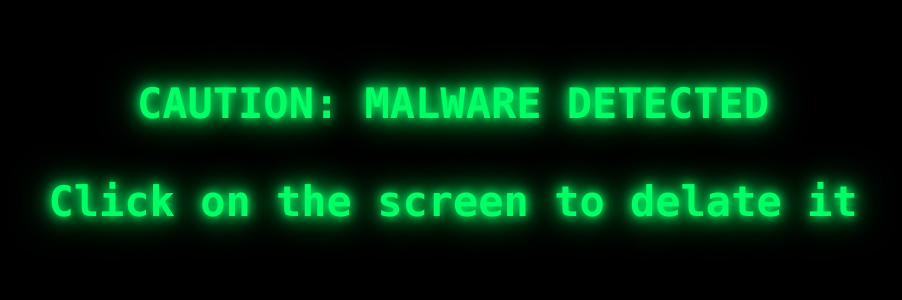
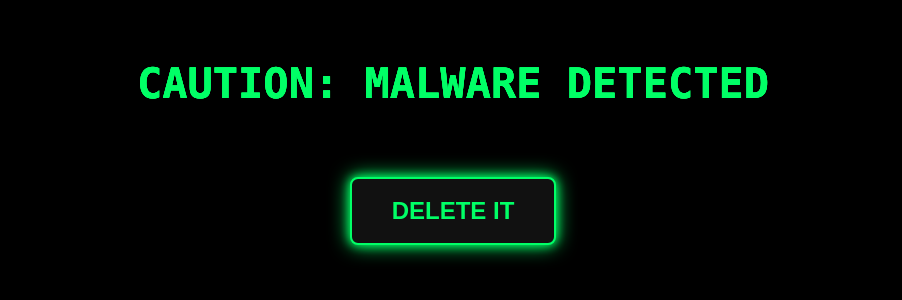
Before and after one commit to jchwastekk/Cacker, a plain HTML site: page index.html in a window 1280 px wide. Shown: the part 248-548 px from the top of the page, without its empty margins (187-1089 px from the left). Drawn offline with Linux system fonts and the light colour scheme.

Commit message:
Update index.html

```diff
--- a/index.html
+++ b/index.html
@@ -43,9 +43,43 @@ body{
     cursor:pointer;
 
     text-shadow:
+        0 0 0px #00ff66,
+        0 0 0px #00ff66,
+        0 0 0px #00ff66;
+}
+
+#startBtn{
+    padding:18px 40px;
+
+    font-size:24px;
+    font-weight:bold;
+
+    background:#111;
+    color:#00ff66;
+
+    border:2px solid #00ff66;
+
+    border-radius:8px;
+
+    cursor:pointer;
+
+    box-shadow:
         0 0 10px #00ff66,
+        0 0 20px #00ff66;
+
+    transition:.2s;
+}
+
+#startBtn:hover{
+    transform:scale(1.08);
+
+    box-shadow:
         0 0 20px #00ff66,
         0 0 40px #00ff66;
+}
+
+#startBtn:active{
+    transform:scale(0.95);
 }
 
 #matrix{
@@ -208,7 +242,12 @@ button:hover{
 
 <div id="startScreen">
     CAUTION: MALWARE DETECTED<br><br>
-    Click on the screen to delate it
+
+
+    <button id="startBtn">
+        DELETE IT
+    </button>
+
 </div>
 
 <canvas id="matrix"></canvas>
```
